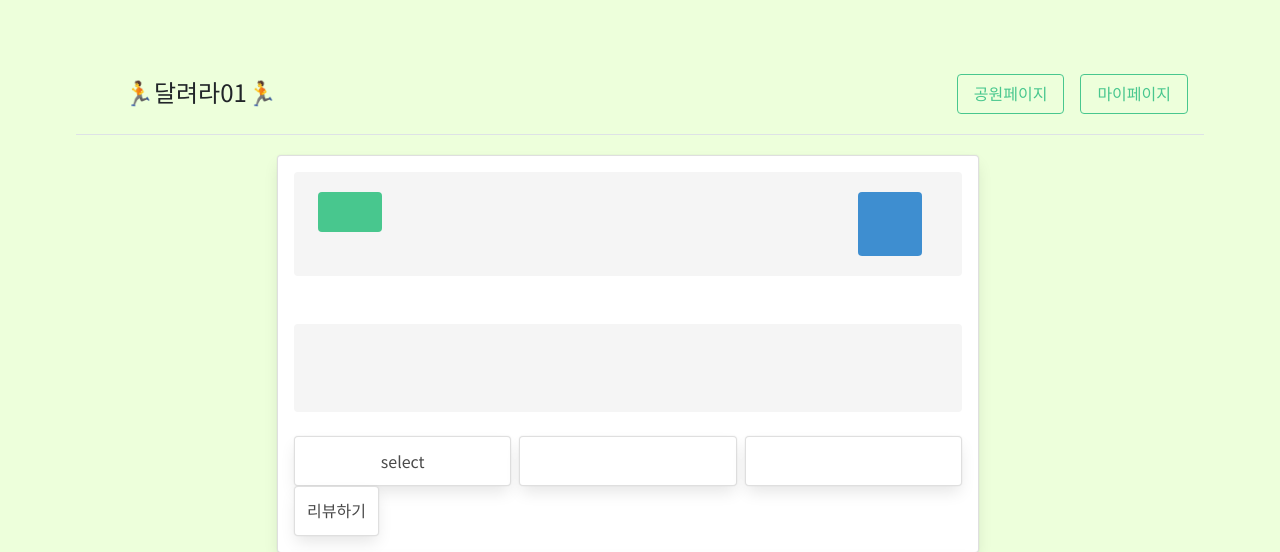
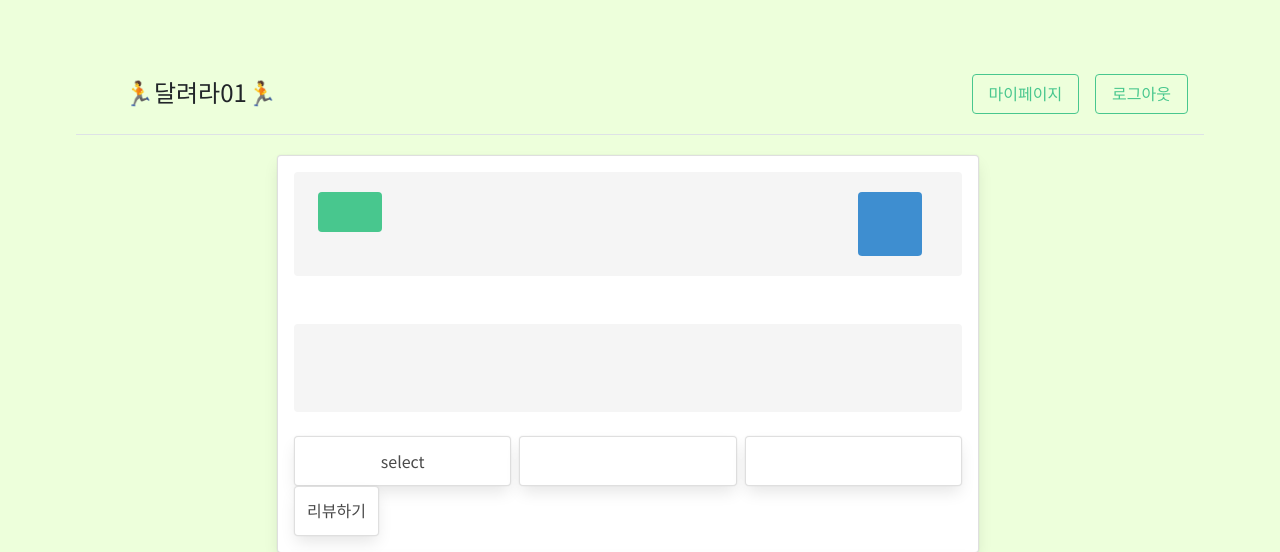
Before and after one commit to ryeong25/ParkReview, a Flask app: template templates/park.html in a window 1280 px wide. Shown: the top 552 px of the page. Run offline with Flask 2, Linux system fonts and the light colour scheme; the template is opened without the code that fills it, so the values that code supplies are empty; some libraries are stand-ins or nearby versions.

Commit message:
헤더의 공원페이지 버튼을  로그아웃 버튼으로 변경

```diff
--- a/templates/header.html
+++ b/templates/header.html
@@ -13,10 +13,11 @@
                 {#공원페이지/마이페이지 버튼#}
                 <ul class="nav nav-pills">
 
-{#                    <button type="button" href="/parkpage" class="button is-success is-outlined me-3">공원페이지</button>#}
-{#                    <button type="button" href="/mypage" class="button is-success is-outlined me-3">마이페이지</button>#}
-                    <button type="button" onclick="window.location.href='/parkpage'" class="button is-success is-outlined me-3">공원페이지</button>
-                    <button type="button" onclick="window.location.href='/mypage/all'" class="button is-success is-outlined me-3">마이페이지</button>
+<!--                  <button type="button" href="/parkpage" class="button is-success is-outlined me-3">공원페이지</button>-->
+<!--                  <button type="button" href="/mypage" class="button is-success is-outlined me-3">마이페이지</button>-->
+                    <button type="button" onclick="window.location.href='/mypage'" class="button is-success is-outlined me-3">마이페이지</button>
+                    <button type="button" onclick="window.location.href='/login'" class="button is-success is-outlined me-3">로그아웃</button>
+
                 </ul>
             </header>
         </div>
```
Also changed, not shown: templates/header2.html (+5 -5 lines).
